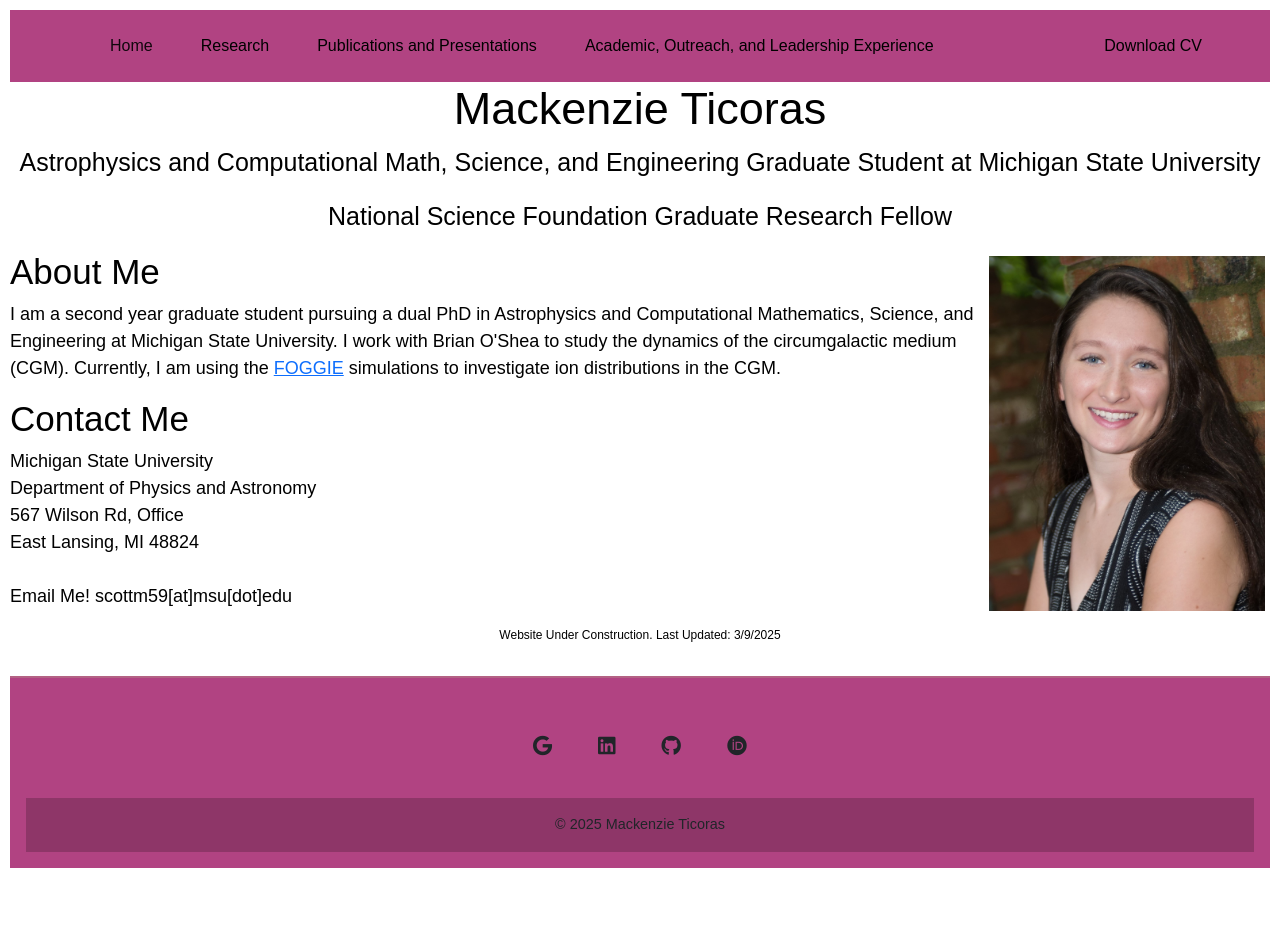
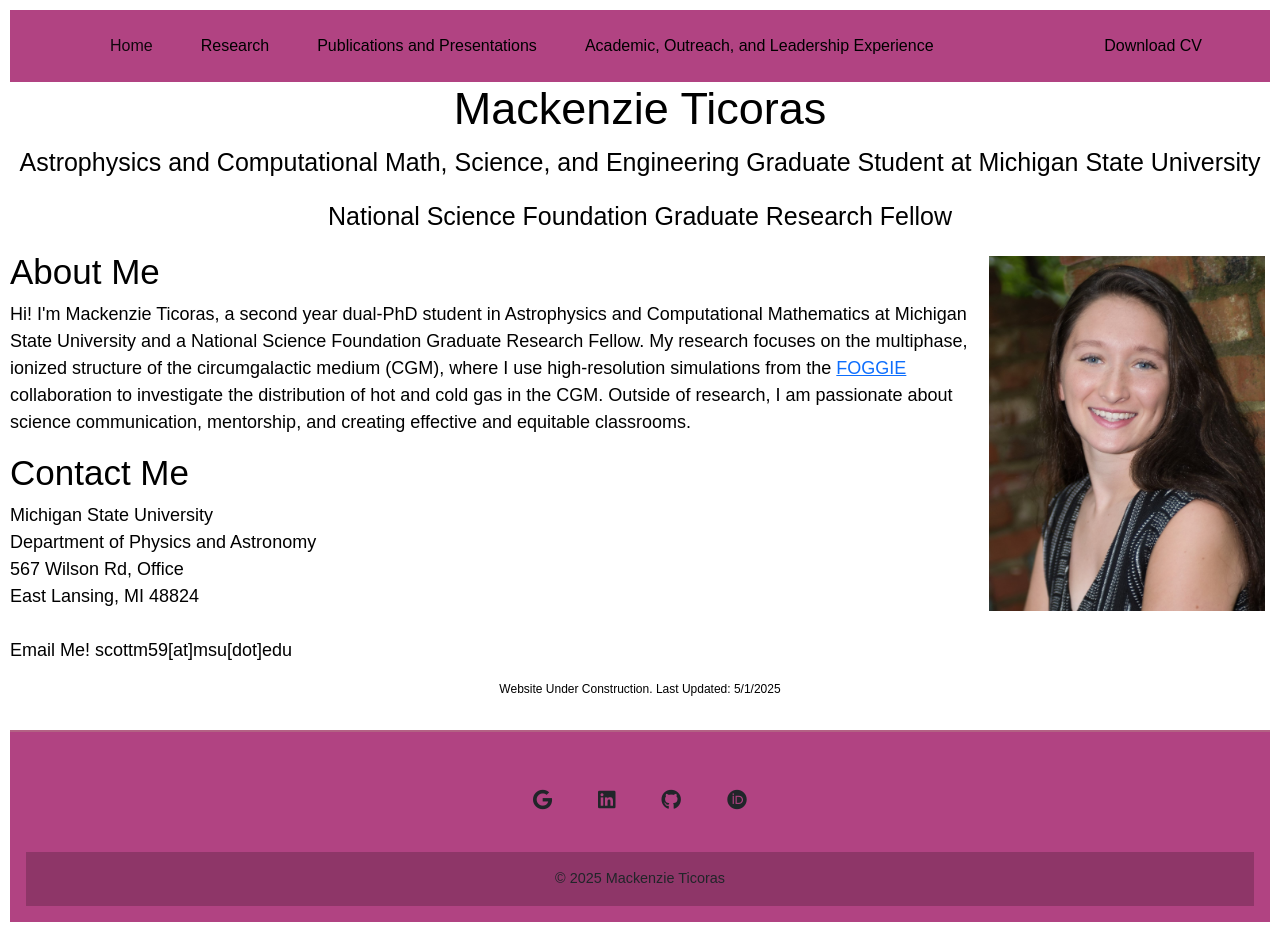
Before and after one commit to kenzerkay/Mackenzie-Personal-Website, a Jekyll site: the page built from index.html, in a window 1280 px wide. Built offline with Jekyll 4.4.1, drawn with Linux system fonts in a browser that asks for light colours; before the commit the page ends 900 px from its top, so only the background shows below that.

Commit message:
Fix Spelling

```diff
--- a/_layouts/main-layout.html
+++ b/_layouts/main-layout.html
@@ -32,7 +32,7 @@
         <ul class="navbar-nav me-auto mb-2 mb-lg-0">
           <li class="nav-item"> <a class="nav-link active" aria-current="page" href="/Mackenzie-Personal-Website/">Home</a></li>
           <li class="nav-item"> <a class="nav-link" href="./Research">Research</a></li>
-          <li class="nav-item"> <a class="nav-link" href=".//publications-and-presentations">Publications and Presentations</a></li>
+          <li class="nav-item"> <a class="nav-link" href="./publications-and-presentations">Publications and Presentations</a></li>
           <li class="nav-item"> <a class="nav-link" href="./leadership-and-outreach">Academic, Outreach, and Leadership Experience</a></li>
         </ul>
         <ul class="nav navbar-nav navbar-right">
--- a/index.html
+++ b/index.html
@@ -16,19 +16,14 @@
 <h2>About Me</h2>
 
 <p>
-    I am a second year graduate student pursuing a dual PhD in Astrophysics and Computational Mathematics, Science, and Engineering at Michigan State University.
-    I work with Brian O'Shea to study the dynamics of the circumgalactic medium (CGM).
-    Currently, I am using the <a href="https://foggie.science/">FOGGIE</a> simulations to investigate ion distributions in the CGM.
+    Hi!
+    I'm Mackenzie Ticoras, a second year dual-PhD student in Astrophysics and Computational Mathematics at Michigan State University and a National Science Foundation Graduate Research Fellow.
+    My research focuses on the multiphase, ionized structure of the circumgalactic medium (CGM), where I use high-resolution simulations from the <a href="https://foggie.science/">FOGGIE</a> collaboration to investigate the distribution of hot and cold gas in the CGM.
+    Outside of research, I am passionate about science communication, mentorship, and creating effective and equitable classrooms.
 </p>
-
-
-<!-- <h2><a href="./Research">Research Interests</a></h2>
-<h2 href="/Research">Research Interests</h2>
-<h4>CGM</h4>
-<h4>Stellar Intensity Interferometry</h4> -->
 
 <h2>Contact Me</h2>
 
 <p>Michigan State University <br> Department of Physics and Astronomy <br> 567 Wilson Rd, Office  <Br> East Lansing, MI 48824 <br> <br> Email Me! scottm59[at]msu[dot]edu</p>
 
-<p style="font-size:12px;" class="text-center"> Website Under Construction. Last Updated: 3/9/2025</p>
+<p style="font-size:12px;" class="text-center"> Website Under Construction. Last Updated: 5/1/2025</p>
--- a/research.html
+++ b/research.html
@@ -15,7 +15,7 @@
     </div>
     <h2> Circumgalactic Medium (CGM)</h2>
     <p>
-      My graduate school resarch focuses on the distribution of ions in the CGM.
+      My graduate research focuses on the distribution of ions in the CGM.
       I currently use <a href="https://yt-project.org/">yt</a> to unpack <a href="https://enzo-project.org/">ENZO</a> based simulations.
       These sets of simulations have been tailored by the <a href="https://foggie.science/">FOGGIE</a> collaboration to finely resolve the circumgalactic medium in Milky Way like galaxies.
       I have been studying the kinematics and distribution of hot and cold gas to uncover how these different phases interact and my current investigations use OVI and MgII as tracers for this hot and cold gas.
```
Also changed, not shown: leadership-outreach.html (+5 -5 lines), style copy.css (deleted, +0 -55 lines), 2 other files.
